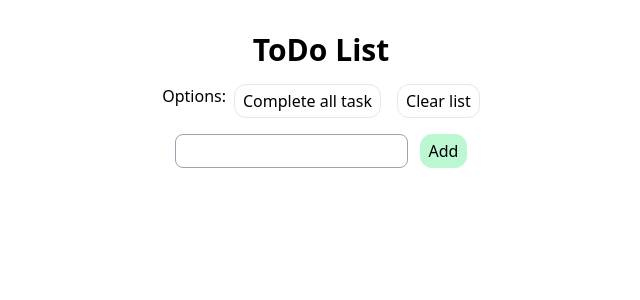
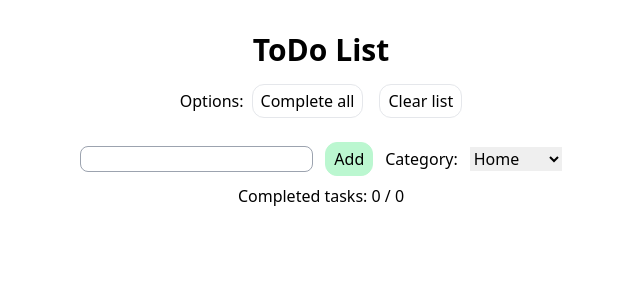
Before and after one commit to MateuszZaniewski/React-learning, a React (Vite) app: page / in a window 1280 px wide. Shown: the top 300 px of the page, without its empty margins (319-959 px from the left). Built offline with nearby package versions, Linux system fonts and the light colour scheme.

Commit message:
adding more features to toDoApp

```diff
--- a/src/components/Button.jsx
+++ b/src/components/Button.jsx
@@ -1,6 +1,7 @@
-export default function Button({ name, color }) {
+export default function Button({ name, color, task }) {
   return (
     <button
+      onClick={task}
       className={`px-2 py-1 border border-gray-200 rounded-xl bg-${color}`}
     >
       {name}
--- a/src/components/Conditional.jsx
+++ /dev/null
@@ -1,10 +0,0 @@
-export default function Conditional() {
-  let message;
-  const condition = true;
-
-  return condition ? (
-    <h1>This is true condition</h1>
-  ) : (
-    <h1>This is false condition</h1>
-  );
-}
--- a/src/components/Counter.jsx
+++ /dev/null
@@ -1,17 +0,0 @@
-import { useState } from "react";
-export default function Counter() {
-  const [count, setCount] = useState(0);
-  const incrementCount = (value) => {
-    setCount(count + value);
-  };
-  const decrementCount = (value) => {
-    count > 0 ? setCount(count - value) : null;
-  };
-  return (
-    <>
-      <div>Current value is : {count}</div>
-      <button onClick={() => incrementCount(1)}>Increment</button>
-      <button onClick={() => decrementCount(2)}>Decrement</button>
-    </>
-  );
-}
--- a/src/components/Form.jsx
+++ b/src/components/Form.jsx
@@ -2,9 +2,11 @@ import { useState } from "react";
 
 export default function Form(props) {
   const [item, setItem] = useState("");
+  const [category, setCategory] = useState("homeTasks");
   const handleSubmit = (e) => {
+    console.log(e);
     e.preventDefault();
-    props.onSubmit(item);
+    props.onSubmit({ item, category });
     setItem("");
   };
 
@@ -12,9 +14,17 @@ export default function Form(props) {
     setItem(e.target.value);
   };
 
+  const handleCategoryChange = (e) => {
+    console.log(e.target.value);
+    setCategory(e.target.value);
+  };
+
   return (
-    <div>
-      <form onSubmit={handleSubmit} className="flex gap-3 justify-center">
+    <div className="pt-2">
+      <form
+        onSubmit={handleSubmit}
+        className="flex gap-3 justify-center items-center"
+      >
         <input
           className="border border-gray-400 rounded-lg"
           type="text"
@@ -27,6 +37,19 @@ export default function Form(props) {
         >
           Add
         </button>
+
+        <label for="tasks">Category: </label>
+
+        <select id="tasks" value={category} onChange={handleCategoryChange}>
+          <option value="homeTasks" selected>
+            Home
+          </option>
+          <option value="workTasks">Work</option>
+          <option value="personalTasks">Personal</option>
+          <option value="financeTasks">Finance</option>
+          <option value="healthTasks">Health</option>
+          <option value="shoppingTasks">Shopping</option>
+        </select>
       </form>
     </div>
   );
--- a/src/components/Fruit.jsx
+++ /dev/null
@@ -1,11 +0,0 @@
-export default function Fruit({ name, price }) {
-  return (
-    <>
-      {price >= 9 ? (
-        <li>
-          {name} {price}
-        </li>
-      ) : null}
-    </>
-  );
-}
--- a/src/components/Message.jsx
+++ /dev/null
@@ -1,10 +0,0 @@
-export default function Message() {
-  const displayMessage = () => {
-    console.log("Message displayed");
-  };
-  return (
-    <div>
-      <button onClick={displayMessage}>Click me to recive a message</button>
-    </div>
-  );
-}
--- /dev/null
+++ b/src/components/Statistics.jsx
@@ -0,0 +1,9 @@
+export default function Statistics({ numberOfTasks, numberOfCompleted }) {
+  return (
+    <div className="flex flex-col gap-2 pt-2 justify-start">
+      <span>
+        Completed tasks: {numberOfCompleted} / {numberOfTasks}
+      </span>
+    </div>
+  );
+}
--- a/src/components/ToDoContainer.jsx
+++ b/src/components/ToDoContainer.jsx
@@ -1,47 +1,60 @@
 import { useState } from "react";
 import Form from "./Form";
 import Button from "./Button";
-// ✔
+import Statistics from "./Statistics";
 
 export default function ToDoContainer() {
   const [list, setList] = useState([]);
   const [completed, setCompleted] = useState([]);
+  const [category, setCategory] = useState([
+    {
+      homeTasks: [],
+    },
+    {
+      workTasks: [],
+    },
+    {
+      personalTasks: [],
+    },
+    {
+      financeTasks: [],
+    },
+    {
+      healthTasks: [],
+    },
+    {
+      shoppingTasks: [],
+    },
+  ]);
+
   const getData = (data) => {
-    setList([...list, data]);
+    setList([...list, data.item]);
   };
   const deleteItem = (item) => {
     const updatedList = [...completed];
     const index = completed.indexOf(item);
-    console.log("index of item", index, item);
     updatedList.splice(index, 1);
     setCompleted(updatedList);
-    console.log("Item deleted: ", index);
   };
   const completeTask = (item) => {
     setCompleted([...completed, item]);
-    console.log(completed);
   };
 
   const completeAll = () => {
     setCompleted(list);
-    console.log("All tasks completed", completed);
   };
 
   const clearAll = () => {
     setList([]);
-    console.log("List cleared", list);
+    setCompleted([]);
   };
   return (
     <div className="">
-      <div className="flex justify-center gap-2">
+      <div className="flex justify-center items-center gap-2">
         <span>Options: </span>
         <div className="flex gap-4">
-          <Button
-            onClick={completeAll}
-            name={"Complete all task"}
-            color={"blue-400"}
-          />
-          <Button onClick={clearAll} name={"Clear list"} color={"red-400"} />
+          <Button name={"Complete all"} color={"blue-400"} task={completeAll} />
+          <Button name={"Clear list"} color={"red-400"} task={clearAll} />
         </div>
       </div>
       <ul className="pb-4">
@@ -67,6 +80,10 @@ export default function ToDoContainer() {
         })}
       </ul>
       <Form onSubmit={getData} />
+      <Statistics
+        numberOfTasks={list.length}
+        numberOfCompleted={completed.length}
+      />
     </div>
   );
 }
--- a/src/components/hello.jsx
+++ /dev/null
@@ -1,27 +0,0 @@
-import Fruit from "./Fruit";
-
-export function Hello({ fruits }) {
-  const selectedFruits = [];
-
-  function selectFruit(fruit) {
-    if (!selectedFruits.includes(fruit)) {
-      selectedFruits.push(fruit);
-      console.log(selectedFruits);
-    }
-  }
-
-  return (
-    <>
-      <ul>
-        {fruits.map((fruit, index) => (
-          <Fruit
-            key={index}
-            name={fruit.name}
-            price={fruit.price}
-            onClick={() => selectFruit(fruit)}
-          ></Fruit>
-        ))}
-      </ul>
-    </>
-  );
-}
```
Also changed, not shown: src/App.jsx (+0 -13 lines).
